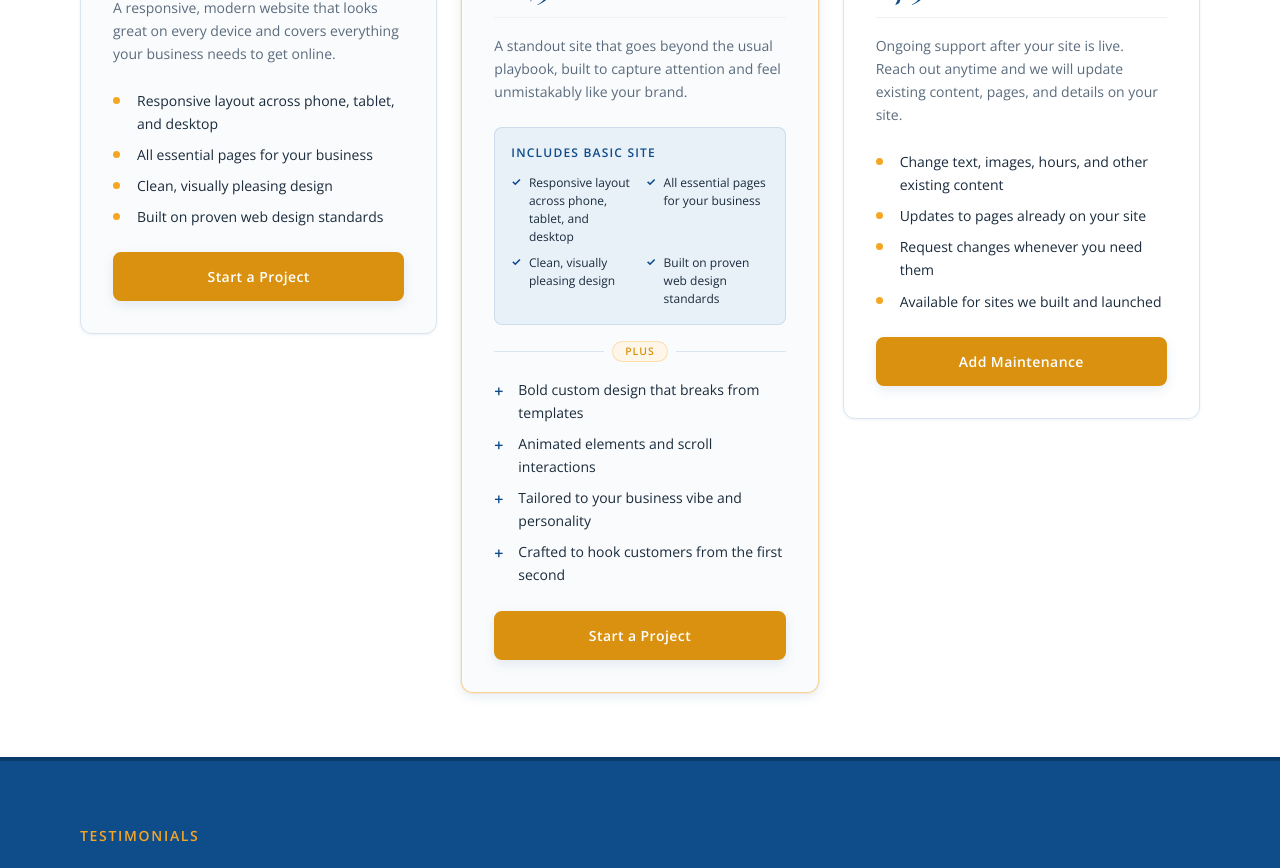
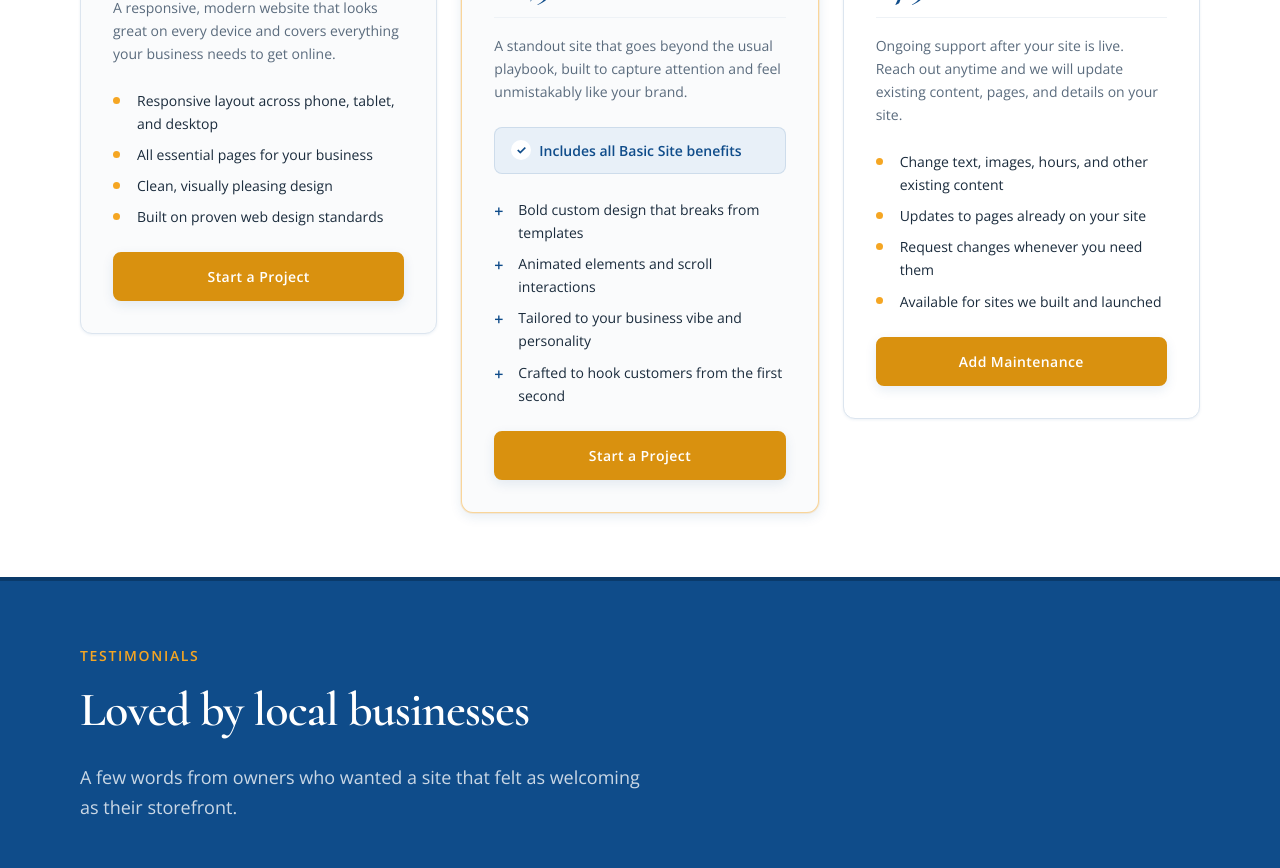
Before and after one commit to Jayadeep-Sayani/brightside-studio, a React (Vite) app: page / in a window 1280 px wide. Shown: the part 1660-2528 px from the top of the page. Built offline with nearby package versions, Linux system fonts and the light colour scheme.

Commit message:
Simplify Advanced card to a single Basic benefits badge.
Co-authored-by: Cursor <cursoragent@cursor.com>

```diff
--- a/src/components/Services.css
+++ b/src/components/Services.css
@@ -161,78 +161,33 @@
   margin-bottom: var(--space-5);
 }
 
-.services__includes {
-  padding: var(--space-4);
+.services__includes-badge {
+  display: flex;
+  align-items: center;
+  gap: var(--space-2);
+  margin: 0 0 var(--space-5);
+  padding: var(--space-3) var(--space-4);
   border-radius: var(--radius-md);
   background: var(--color-primary-light);
   border: 1px solid rgba(15, 76, 138, 0.12);
-}
-
-.services__includes-label {
-  margin: 0 0 var(--space-3);
-  font-family: var(--font-body);
-  font-size: var(--text-xs);
+  font-size: var(--text-sm);
   font-weight: 600;
-  letter-spacing: 0.1em;
-  text-transform: uppercase;
   color: var(--color-primary);
 }
 
-.services__includes-grid {
-  display: grid;
-  grid-template-columns: repeat(2, minmax(0, 1fr));
-  gap: var(--space-2) var(--space-3);
-  margin: 0;
-  padding: 0;
-  list-style: none;
-}
-
-.services__includes-grid li {
-  position: relative;
-  padding-left: 1.1rem;
-  font-size: var(--text-xs);
-  line-height: var(--leading-normal);
-  color: var(--color-text);
-}
-
-.services__includes-grid li::before {
+.services__includes-badge::before {
   content: '✓';
-  position: absolute;
-  left: 0;
-  top: 0;
-  font-size: 0.7rem;
-  font-weight: 700;
-  line-height: var(--leading-normal);
-  color: var(--color-primary);
-}
-
-.services__plus-divider {
   display: flex;
   align-items: center;
-  gap: var(--space-2);
-  margin: var(--space-4) 0;
-}
-
-.services__plus-divider::before,
-.services__plus-divider::after {
-  content: '';
-  flex: 1;
-  height: 1px;
-  background: var(--color-border);
-}
-
-.services__plus-divider span {
+  justify-content: center;
+  width: 1.25rem;
+  height: 1.25rem;
   flex-shrink: 0;
-  padding: 0.1rem var(--space-3);
   border-radius: var(--radius-full);
-  background: var(--color-accent-light);
-  border: 1px solid rgba(245, 166, 35, 0.3);
-  font-family: var(--font-body);
-  font-size: 0.65rem;
-  font-weight: 600;
-  letter-spacing: 0.1em;
-  text-transform: uppercase;
-  color: var(--color-accent-dark);
+  background: var(--color-white);
+  font-size: var(--text-xs);
+  font-weight: 700;
+  color: var(--color-primary);
 }
 
 .services__features {
@@ -333,10 +288,6 @@
     max-width: 28rem;
     margin: 0 auto;
   }
-
-  .services__includes-grid {
-    grid-template-columns: 1fr;
-  }
 }
 
 @media (max-width: 900px) {
--- a/src/components/Services.jsx
+++ b/src/components/Services.jsx
@@ -2,7 +2,7 @@ import './Services.css'
 import ScrollReveal from './ScrollReveal'
 import { usePageNavigate } from '../hooks/usePageNavigate'
 import { routeHref } from '../utils/paths'
-import { basicFeatures, serviceTiers } from '../data/packages'
+import { serviceTiers } from '../data/packages'
 
 function ServiceCard({ tier, delay, pageNavigate }) {
   return (
@@ -31,18 +31,7 @@ function ServiceCard({ tier, delay, pageNavigate }) {
 
         {tier.includesBasic ? (
           <div className="services__feature-groups">
-            <div className="services__includes">
-              <p className="services__includes-label">Includes Basic Site</p>
-              <ul className="services__includes-grid">
-                {basicFeatures.map((feature) => (
-                  <li key={feature}>{feature}</li>
-                ))}
-              </ul>
-            </div>
-
-            <div className="services__plus-divider" aria-hidden="true">
-              <span>Plus</span>
-            </div>
+            <p className="services__includes-badge">Includes all Basic Site benefits</p>
 
             <ul className="services__features services__features--extra">
               {tier.extraFeatures.map((feature) => (
```
